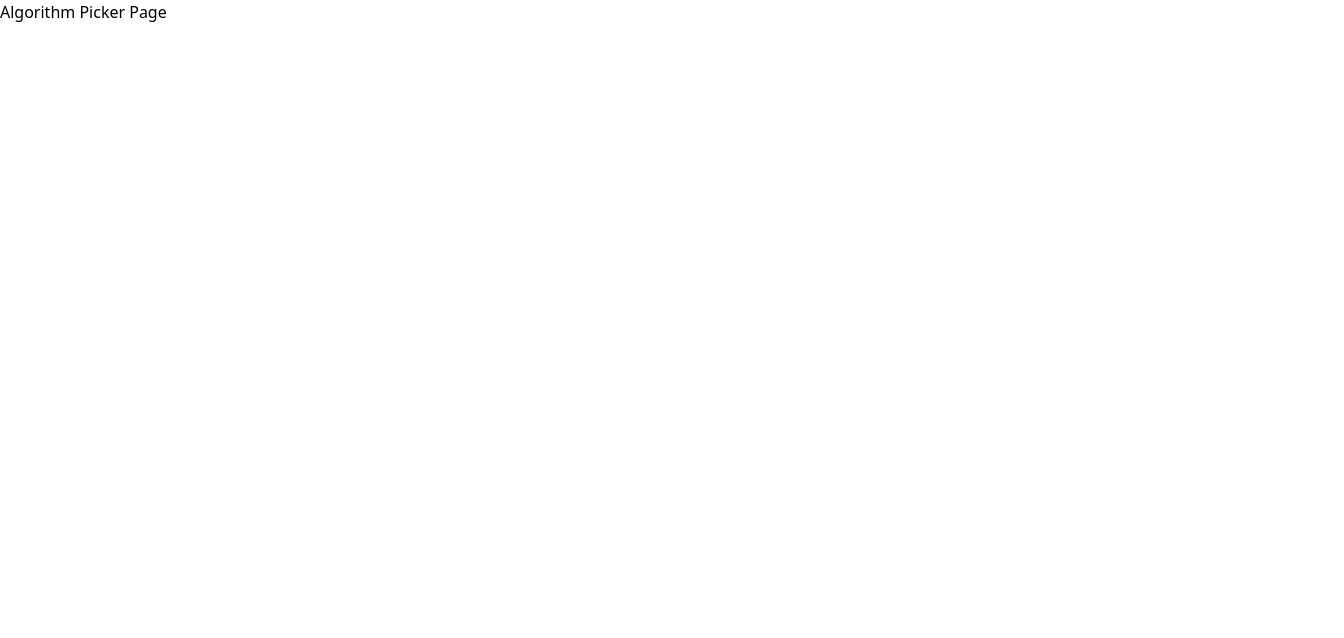
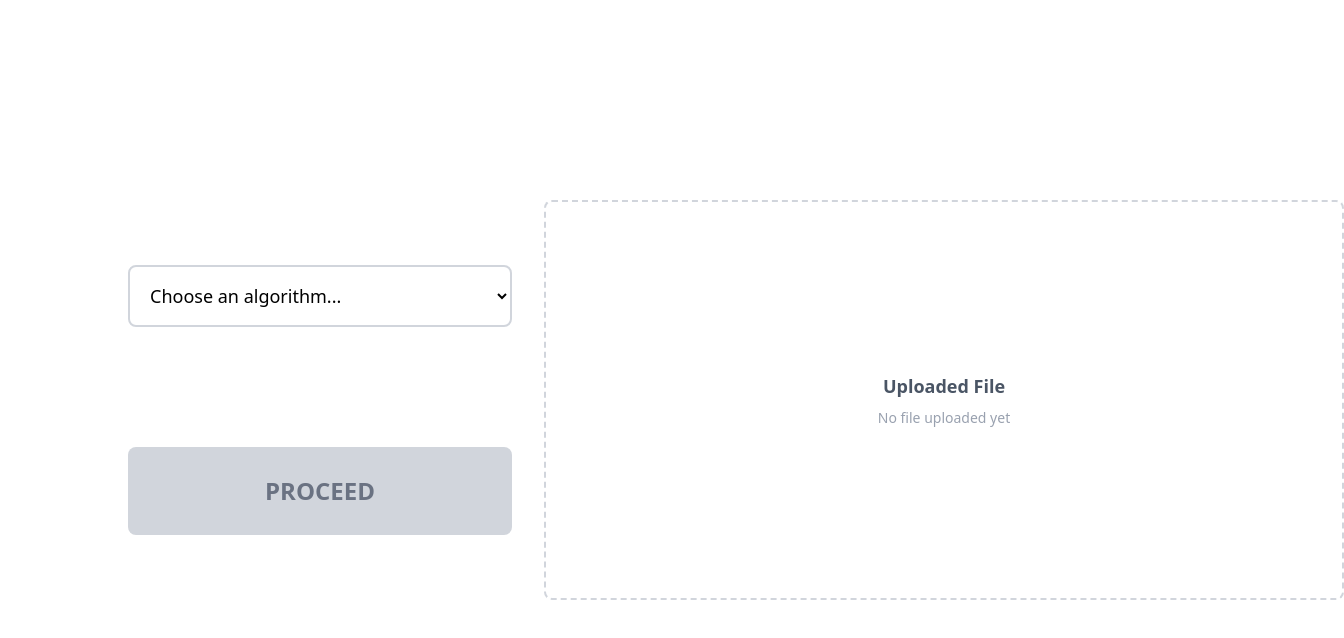
Before and after one commit to rcSabucido/data-mining-2025, a React (Vite) app: page /algo-picker in a window 1280 px wide. Shown: the top 638 px of the page, 1344 px wide, since content can reach past the window. Built offline with nearby package versions, Linux system fonts and the light colour scheme.

Commit message:
Stylize AlgoPicker page

```diff
--- a/src/pages/AlgoPicker.tsx
+++ b/src/pages/AlgoPicker.tsx
@@ -1,7 +1,48 @@
+import { useState } from "react";
+
 const AlgoPicker = () => {
+    const [selectedAlgorithm, setSelectedAlgorithm] = useState("");
+
+    const algorithms = [
+        "Random Forest",
+        "Linear Regression",
+        "Decision Tree",
+    ];
+
     return (
-        <div>
-            <h1>Algorithm Picker Page</h1>
+        <div className="flex flex-row min-h-screen p-8 gap-8">
+            <div className="flex flex-col w-1/2 justify-center items-center">
+                <div className="w-96">
+                    <select
+                        value={selectedAlgorithm}
+                        onChange={(e) => setSelectedAlgorithm(e.target.value)}
+                        className="w-full p-4 mb-30 border-2 border-gray-300 rounded-lg text-lg focus:outline-none focus:border-indigo-500"
+                    >
+                        <option value="">Choose an algorithm...</option>
+                        {algorithms.map((algo) => (
+                            <option key={algo} value={algo}>
+                                {algo}
+                            </option>
+                        ))}
+                    </select>
+                    <button
+                        disabled={!selectedAlgorithm}
+                        className={`block w-full py-7 rounded-lg transition-colors text-center font-semibold ${
+                            selectedAlgorithm
+                                ? "bg-indigo-500 text-white text-2xl hover:bg-indigo-600 cursor-pointer"
+                                : "bg-gray-300 text-gray-500 text-2xl cursor-not-allowed"
+                        }`}
+                    >
+                        PROCEED
+                    </button>
+                </div>
+            </div>
+            <div className="flex flex-col w-1/2 justify-center items-center">
+                <div className="border-2 border-dashed border-gray-300 rounded-lg p-12 w-200 h-100 flex flex-col items-center justify-center text-center bg-white">
+                    <p className="text-gray-600 text-lg font-semibold mb-2">Uploaded File</p>
+                    <p className="text-gray-400 text-sm">No file uploaded yet</p>
+                </div>
+            </div>
         </div>
     );
 }
```
